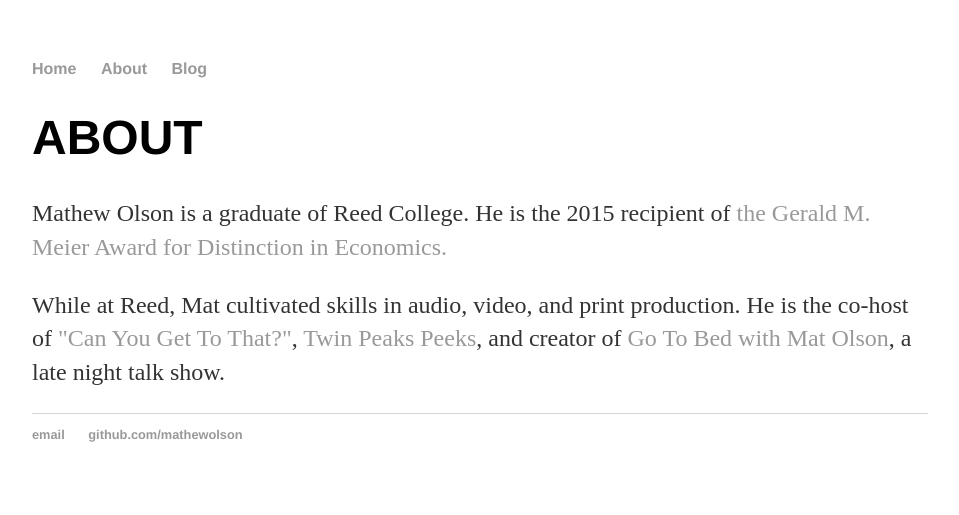
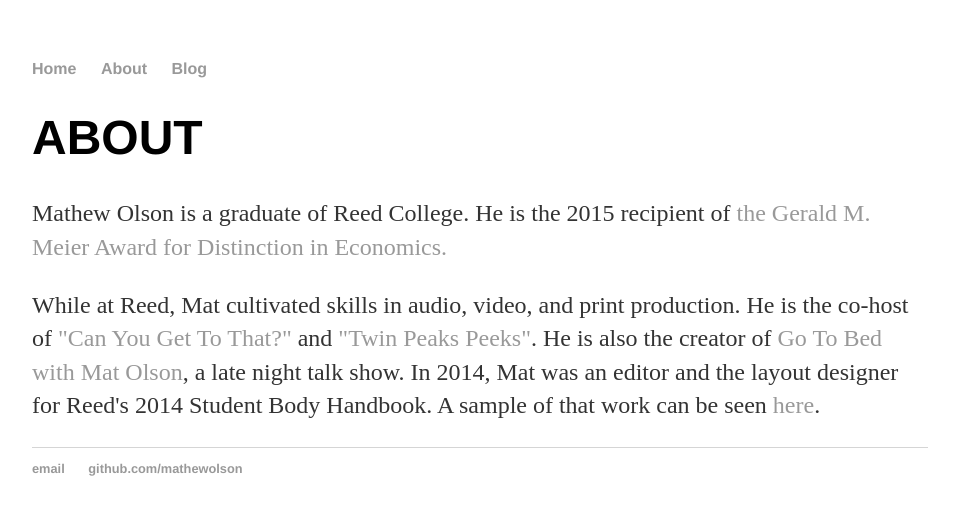
Before and after one commit to mathewolson/mathewolson.github.io, a Jekyll site: the page built from about.html, in a window 1280 px wide. Shown: the top 515 px of the page, without its empty margins (160-1119 px from the left). Built offline with Jekyll 4.4.1, drawn with Linux system fonts in a browser that asks for light colours.

Commit message:
Update about.html

```diff
--- a/about.html
+++ b/about.html
@@ -5,5 +5,5 @@
 <div class="blurb">
 	<h1>ABOUT</h1>
 	<p>Mathew Olson is a graduate of Reed College. He is the 2015 recipient of <a href="http://www.reed.edu/reed_magazine/sallyportal/posts/2015/econ-major-takes-meier-prize.html">the Gerald M. Meier Award for Distinction in Economics.</a></p>
-	<p>While at Reed, Mat cultivated skills in audio, video, and print production. He is the co-host of <a href="canyougettothat.simplecast.fm">"Can You Get To That?"</a>, <a href="twinpeakspeeks.simplecast.fm">Twin Peaks Peeks</a>, and creator of <a href="https://www.youtube.com/channel/UCDtKOWTQAY37aeHjWqBHoZQ">Go To Bed with Mat Olson</a>, a late night talk show.</p>
+	<p>While at Reed, Mat cultivated skills in audio, video, and print production. He is the co-host of <a href="https://canyougettothat.simplecast.fm">"Can You Get To That?"</a> and <a href="https://twinpeakspeeks.simplecast.fm">"Twin Peaks Peeks"</a>. He is also the creator of <a href="https://www.youtube.com/channel/UCDtKOWTQAY37aeHjWqBHoZQ">Go To Bed with Mat Olson</a>, a late night talk show. In 2014, Mat was an editor and the layout designer for Reed's 2014 Student Body Handbook. A sample of that work can be seen <a href="https://www.dropbox.com/s/miy74wauo4qhddn/reed_handbook_sample.pdf?dl=0">here</a>.</p>
 </div><!-- /.blurb -->
```
